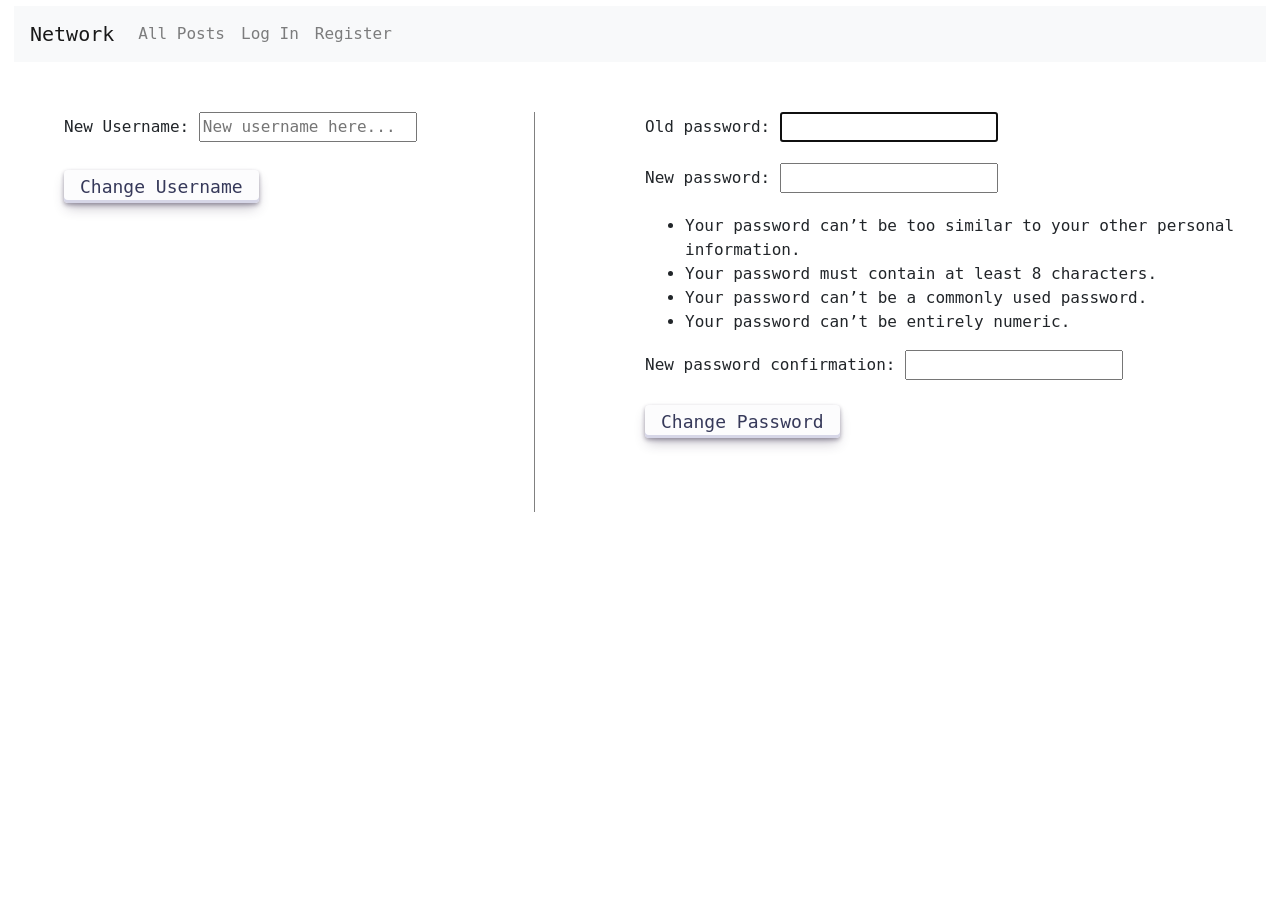
After one commit to FeynmanVirus/Social-Network, a Django app: page /profilechange in a window 1280 px wide. The commit adds this page. Run offline with Django 3.2, Linux system fonts and the light colour scheme; some libraries are stand-ins or nearby versions.

Commit message:
added edit profile feature

```diff
--- a/network/static/network/styles.css
+++ b/network/static/network/styles.css
@@ -294,3 +294,50 @@ body {
 #submit-comment:focus {
   outline: none;
 }
+
+#edit-profile-btn {
+  height: 33px;
+  margin: 10px 0;
+}
+
+#change-username-btn, #change-password-btn {
+  display: block;
+  height: 33px;
+  margin: 20px 0;
+}
+
+.container-edit-profile {
+  display: grid;
+  grid-template-columns: 1fr 1fr;
+  grid-gap: 10px;
+  height: 100vh;
+  margin-top: 50px;
+}
+
+.grid-item {
+  position: relative;
+}
+
+.grid-item::after {
+  content: "";
+  position: absolute;
+  top: 0;
+  right: 100px; /* adjust the position of the line */
+  height: 50%;
+  width: 1px;
+  background-color: grey; /* adjust the color of the line */
+}
+
+.change-username {
+  margin-left: 50px;
+}
+
+.item-a {
+  grid-column-start: 1;
+  grid-column-end: 2;
+}
+
+.item-b {
+  grid-column-start: 2;
+  grid-column-end: 3;
+}
--- /dev/null
+++ b/network/templates/network/edit_profile.html
@@ -0,0 +1,31 @@
+{% extends 'network/layout.html' %}
+
+{% block body %}
+    {% if messages %}
+    {% for message in messages %}
+        <div class="container-fluid p-0">
+        <div class="alert {{ message.tags }} alert-dismissible" role="alert" >
+
+            {{ message }}
+        </div>
+        </div>
+    {% endfor %}
+    {% endif %}
+    <div class="container-edit-profile">
+        <div class="grid-item change-username item-a">
+            <form action="{% url 'changeusername' %}" method="post">
+                {% csrf_token %}
+                <label for="new-username">New Username:
+                <input type="text" name="new-username" placeholder="New username here..." id="new-username"></label>
+                <input type="submit" class="button-30" name="change-username-btn" value="Change Username" id="change-username-btn">
+            </form>
+        </div>
+        <div class="change-password item-b">
+            <form action="/changepassword" method="post">
+                {% csrf_token %}
+                {{ pass_form.as_p }}
+                <input type="submit" class="button-30" id="change-password-btn" value="Change Password">
+            </form>
+        </div>
+    </div>
+{% endblock %}
--- a/network/urls.py
+++ b/network/urls.py
@@ -15,5 +15,8 @@ urlpatterns = [
     path("editpost/<int:postid>", views.edit_post, name="editpost"),
     path("likepost/<int:postid>", views.like_post, name="likepost"),
     path("comment/<int:postid>", views.comment, name="comment"),
-    path("likecomment/<int:postid>", views.like_comment, name="likecomment")
+    path("likecomment/<int:postid>", views.like_comment, name="likecomment"),
+    path("profilechange", views.profile_change, name="profilechange"),
+    path("changepassword", views.password_change, name="changepassword"),
+    path("changeusername", views.username_change, name="changeusername")
 ]
--- a/network/views.py
+++ b/network/views.py
@@ -11,6 +11,9 @@ from django.db.models import F
 import json
 import random
 from django.core.paginator import Paginator, EmptyPage, PageNotAnInteger
+from django.contrib import messages
+from django.contrib.auth import update_session_auth_hash
+from django.contrib.auth.forms import PasswordChangeForm
 
 def index(request):
     # get page no.
@@ -237,3 +240,37 @@ def like_comment(request, postid):
         comment.comment_likes -= 1
         comment.save()
     return JsonResponse({"likes": comment.comment_likes}, status=200)
+
+def profile_change(request):
+    pass_form = PasswordChangeForm(request.user)
+    return render(request, "network/edit_profile.html", {
+        "pass_form": pass_form
+    })
+
+def password_change(request):
+    if request.method != 'POST':
+        return render(request, "network/error.html")
+    if request.method == 'POST':
+        form = PasswordChangeForm(request.user, request.POST)
+        if form.is_valid():
+            user = form.save()
+            update_session_auth_hash(request, user)  # Important!
+            messages.success(request, 'Your password was successfully updated!')
+            return redirect('profilechange')
+        else:
+            messages.error(request, 'Password could not be changed')
+            return redirect('profilechange')
+
+def username_change(request):
+    if request.method != 'POST':
+        return render(request, "network/error.html")
+    try:
+        new_username = request.POST['new-username']
+        print(new_username)
+        user = User.objects.get(pk=request.user.id)
+        user.username = new_username
+        user.save()
+        messages.success(request, "Your username was successfully changed.")
+    except:
+        messages.error(request, "Your username could not be changed.")
+    return redirect('profilechange')
```
Also changed, not shown: network/templates/network/profile.html (+7 -0 lines), project4/settings.py (+9 -0 lines).
